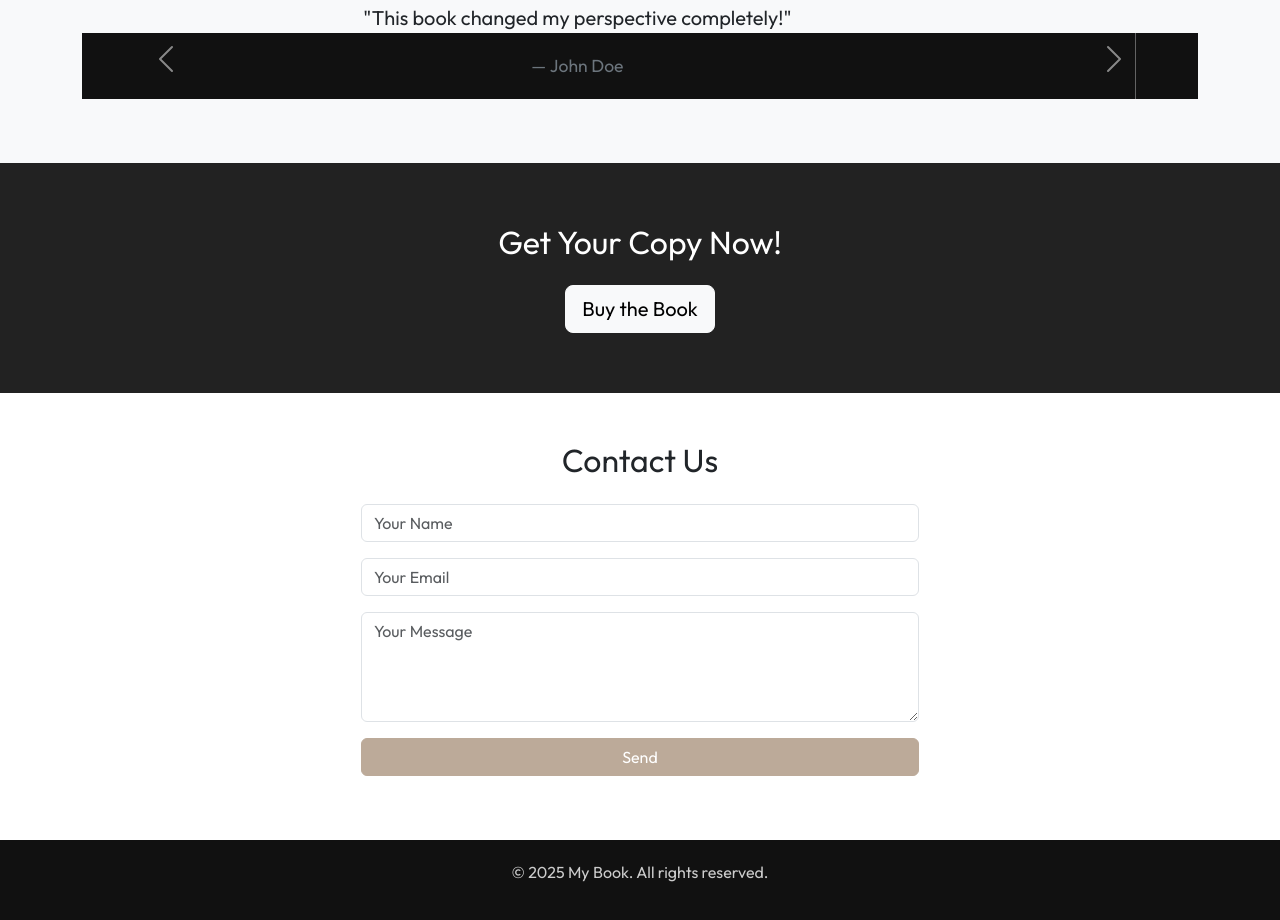
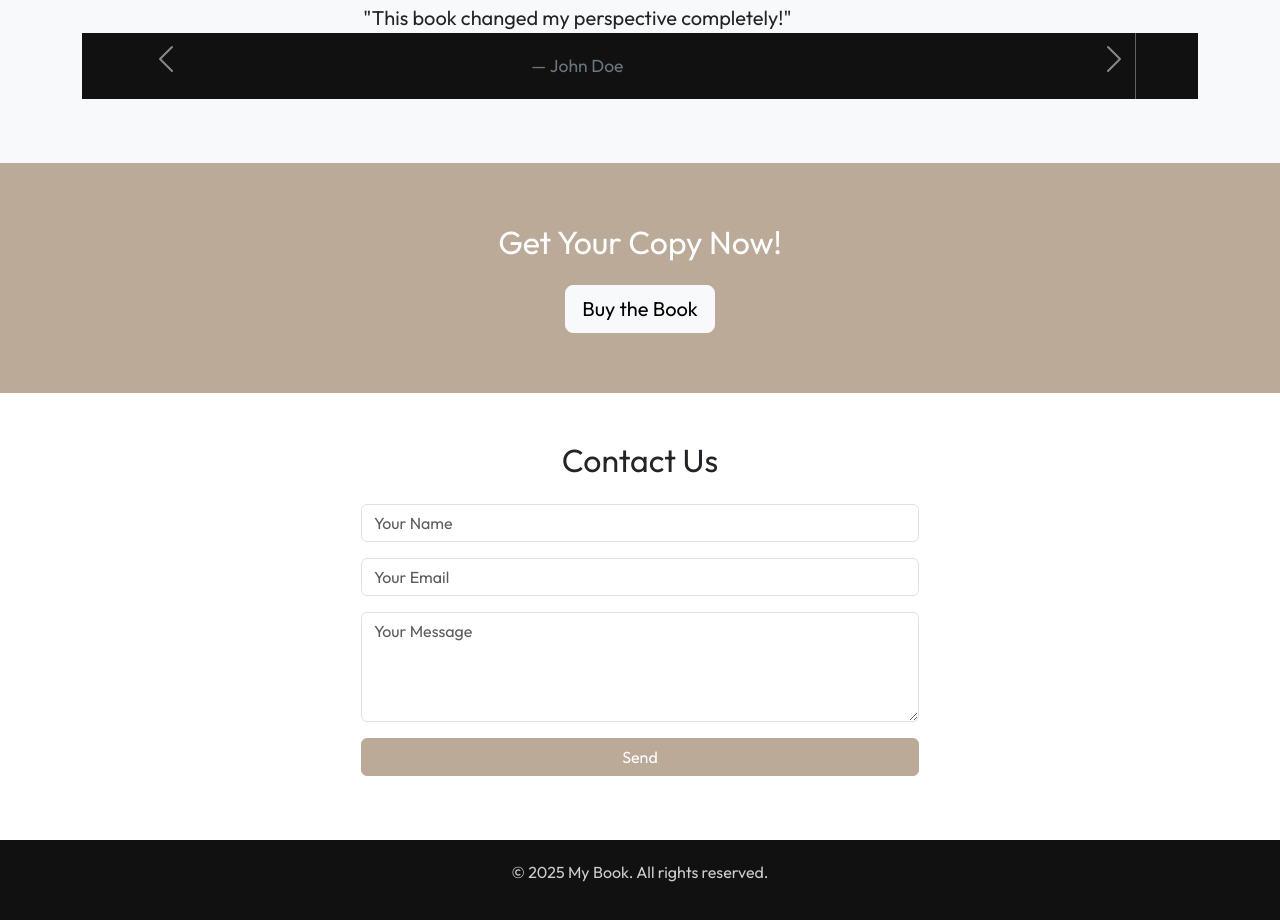
Before and after one commit to rakshandabandodkar/book-website, a plain HTML site: page index.html in a window 1280 px wide. Shown: the part 948-1868 px from the top of the page. Drawn offline with nearby package versions, Linux system fonts and the light colour scheme.

Commit message:
color change

```diff
--- a/css/main.css
+++ b/css/main.css
@@ -29,7 +29,7 @@ body {
 }
 
 .cta-section {
-    background: #222;
+    background: var(--primary-color);
     color: #fff;
     text-align: center;
     padding: 60px 20px;
```
